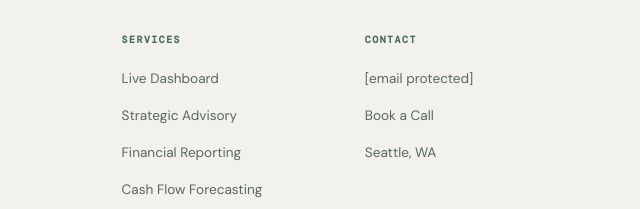
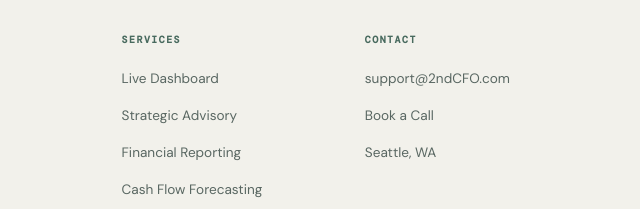
Before and after one commit to LNarayen/2ndCFO-Web, a plain HTML site: page index.html in a window 1280 px wide. Shown: the part 5232-5441 px from the top of the page, 640-1280 px from the left. Drawn offline with nearby package versions, Linux system fonts and the light colour scheme; a web font is replaced by a local one.

Commit message:
Use support email throughout the website

```diff
--- a/index.html
+++ b/index.html
@@ -2547,7 +2547,7 @@ footer {
     <div class="footer-col">
       <h4>Contact</h4>
       <ul>
-        <li><a href="/cdn-cgi/l/email-protection#254d4049494a65174b4146434a0b464a48"><span class="__cf_email__" data-cfemail="771f121b1b18374519131411185914181a">[email&#160;protected]</span></a></li>
+        <li><a href="mailto:support@2ndCFO.com">support@2ndCFO.com</a></li>
         <li><a href="contact.html">Book a Call</a></li>
         <li><a href="#">Seattle, WA</a></li>
       </ul>
@@ -2696,7 +2696,7 @@ footer {
     <div class="footer-col">
       <h4>Contact</h4>
       <ul>
-        <li><a href="/cdn-cgi/l/email-protection#2e464b4242416e1c404a4d4841004d4143"><span class="__cf_email__" data-cfemail="ec8489808083acde82888f8a83c28f8381">[email&#160;protected]</span></a></li>
+        <li><a href="mailto:support@2ndCFO.com">support@2ndCFO.com</a></li>
         <li><a href="contact.html">Book a Call</a></li>
         <li><a href="#">Seattle, WA</a></li>
       </ul>
@@ -2932,7 +2932,7 @@ footer {
     <div class="footer-col">
       <h4>Contact</h4>
       <ul>
-        <li><a href="/cdn-cgi/l/email-protection#1e767b7272715e2c707a7d7871307d7173"><span class="__cf_email__" data-cfemail="4a222f2626250a78242e292c2564292527">[email&#160;protected]</span></a></li>
+        <li><a href="mailto:support@2ndCFO.com">support@2ndCFO.com</a></li>
         <li><a href="contact.html">Book a Call</a></li>
         <li><a href="#">Seattle, WA</a></li>
       </ul>
@@ -3052,7 +3052,7 @@ footer {
     <div class="footer-col">
       <h4>Contact</h4>
       <ul>
-        <li><a href="mailto:hello@2ndcfo.com">hello@2ndcfo.com</a></li>
+        <li><a href="mailto:support@2ndCFO.com">support@2ndCFO.com</a></li>
         <li><a href="contact.html">Book a Call</a></li>
         <li><a href="#">Seattle, WA</a></li>
       </ul>
@@ -3129,7 +3129,7 @@ footer {
     <div class="footer-col">
       <h4>Contact</h4>
       <ul>
-        <li><a href="mailto:hello@2ndcfo.com">hello@2ndcfo.com</a></li>
+        <li><a href="mailto:support@2ndCFO.com">support@2ndCFO.com</a></li>
         <li><a href="contact.html">Book a Call</a></li>
         <li><a href="#">Seattle, WA</a></li>
       </ul>
@@ -3205,7 +3205,7 @@ footer {
     <div class="footer-col">
       <h4>Contact</h4>
       <ul>
-        <li><a href="mailto:hello@2ndcfo.com">hello@2ndcfo.com</a></li>
+        <li><a href="mailto:support@2ndCFO.com">support@2ndCFO.com</a></li>
         <li><a href="contact.html">Book a Call</a></li>
         <li><a href="#">Seattle, WA</a></li>
       </ul>
@@ -3281,7 +3281,7 @@ footer {
     <div class="footer-col">
       <h4>Contact</h4>
       <ul>
-        <li><a href="mailto:hello@2ndcfo.com">hello@2ndcfo.com</a></li>
+        <li><a href="mailto:support@2ndCFO.com">support@2ndCFO.com</a></li>
         <li><a href="contact.html">Book a Call</a></li>
         <li><a href="#">Seattle, WA</a></li>
       </ul>
@@ -3485,7 +3485,7 @@ footer {
     <div class="footer-col">
       <h4>Contact</h4>
       <ul>
-        <li><a href="/cdn-cgi/l/email-protection#8ce4e9e0e0e3ccbee2e8efeae3a2efe3e1"><span class="__cf_email__" data-cfemail="147c7178787b54267a7077727b3a777b79">[email&#160;protected]</span></a></li>
+        <li><a href="mailto:support@2ndCFO.com">support@2ndCFO.com</a></li>
         <li><a href="contact.html">Book a Call</a></li>
         <li><a href="#">Seattle, WA</a></li>
       </ul>
@@ -3524,7 +3524,7 @@ footer {
           <div class="cm-icon">📧</div>
           <div>
             <div class="cm-label">Email</div>
-            <div class="cm-value"><a href="/cdn-cgi/l/email-protection#aac2cfc6c6c5ea98c4cec9ccc584c9c5c7"><span class="__cf_email__" data-cfemail="d8b0bdb4b4b798eab6bcbbbeb7f6bbb7b5">[email&#160;protected]</span></a></div>
+            <div class="cm-value"><a href="mailto:support@2ndCFO.com">support@2ndCFO.com</a></div>
           </div>
         </div>
         <div class="contact-method">
@@ -3685,7 +3685,7 @@ footer {
     <div class="footer-col">
       <h4>Contact</h4>
       <ul>
-        <li><a href="/cdn-cgi/l/email-protection#d2bab7bebebd92e0bcb6b1b4bdfcb1bdbf"><span class="__cf_email__" data-cfemail="9cf4f9f0f0f3dcaef2f8fffaf3b2fff3f1">[email&#160;protected]</span></a></li>
+        <li><a href="mailto:support@2ndCFO.com">support@2ndCFO.com</a></li>
         <li><a href="contact.html">Book a Call</a></li>
         <li><a href="#">Seattle, WA</a></li>
       </ul>
@@ -3699,7 +3699,7 @@ footer {
 
 </div>
 
-<script data-cfasync="false" src="/cdn-cgi/scripts/5c5dd728/cloudflare-static/email-decode.min.js"></script><script>
+<script>
 function showPage(page) {
   if (!document.getElementById('page-' + page)) page = 'index';
   if (window.location.hash !== '#' + page) {
```
